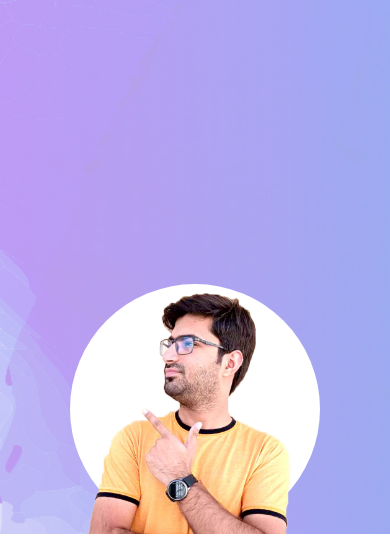
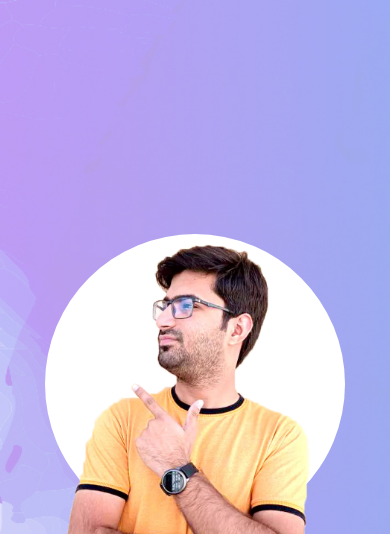
Before and after one commit to tallalsam/portfolio, a plain HTML site: page index.html in a window 390 px wide. Shown: the part 310-846 px from the top of the page. Drawn offline with Linux system fonts and the light colour scheme.

Commit message:
fixed home display in mobile

```diff
--- a/css/app.css
+++ b/css/app.css
@@ -284,8 +284,8 @@ body{
 
 @media (max-width: 768px) {
     .home-section .user-img .user-img-round {
-        width: 250px;
-        height: 250px;
+        width: 300px;
+        height: 300px;
     }
 }
 
```
Also changed, not shown: index.html (+4 -4 lines).
